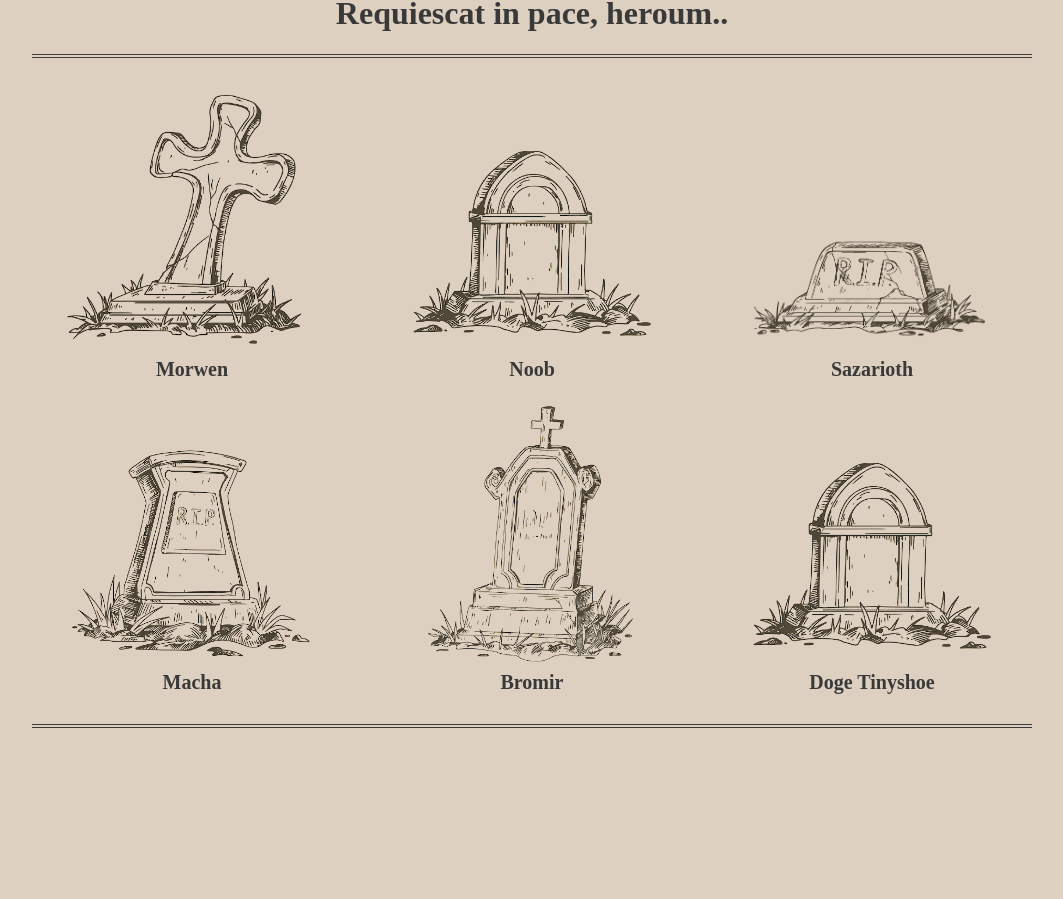
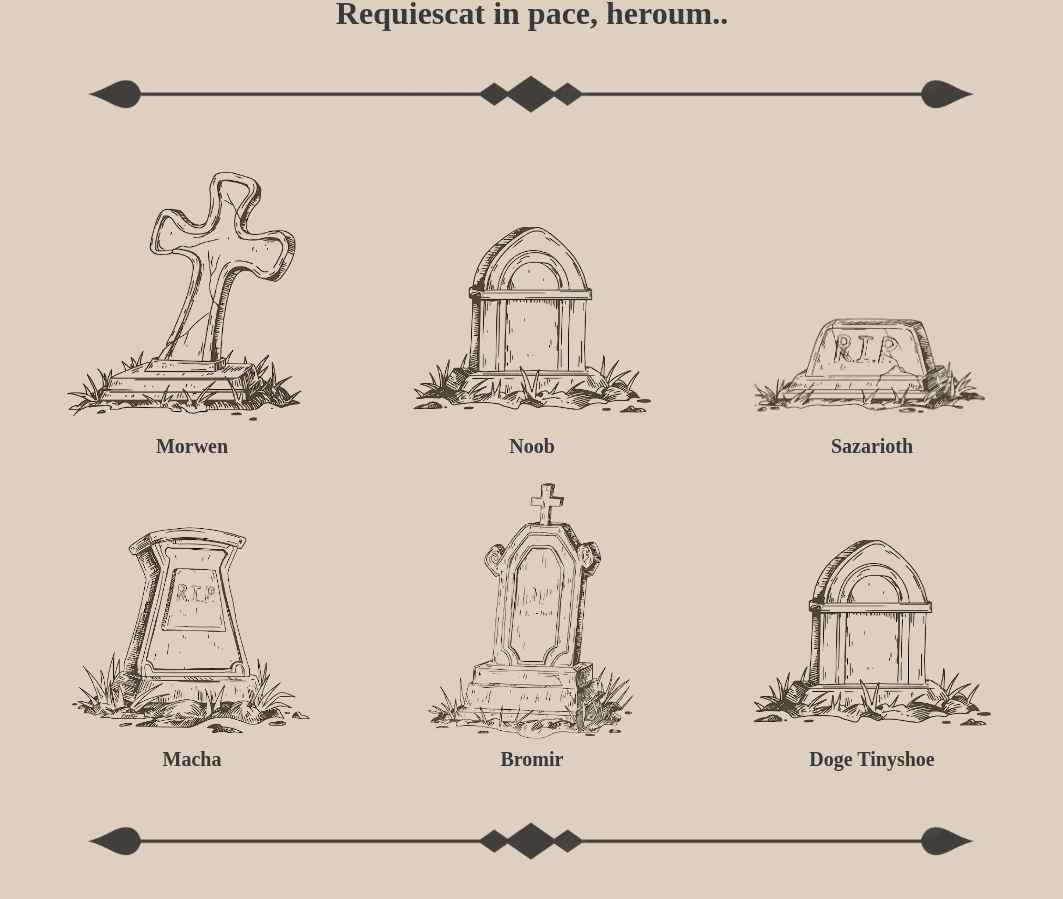
Before and after one commit to anndimi/whitehack-character-tracker, a React (Create React App) app in the folder frontend/: page /campaign/graveyard in a window 1280 px wide. Shown: the part 429-1328 px from the top of the page, without its empty margins (108-1171 px from the left). Before the commit the page ends 1257 px from the top, so only its background shows below. Built offline with nearby package versions, Linux system fonts and the light colour scheme; no server answers; a web font is replaced by a local one.

Commit message:
changed favicon icon, added page divider in all components, minor alignment changes in style

```diff
--- a/frontend/src/elements/CharacterModal.js
+++ b/frontend/src/elements/CharacterModal.js
@@ -69,12 +69,14 @@ const ModalContainer = styled.div`
   align-items: center;
   justify-content: center;
   background: #05030399;
+  z-index: 9999;
 `
 
 const ModalWrapper = styled.div`
   width: 500px;
   height: fit-content;
   background-color: rgb(221, 208, 193);
+  z-index: 9999;
 `
 
 const ModalHeader = styled.div`
@@ -96,6 +98,9 @@ const CloseButton = styled.button`
       vertical-align: middle;
       :hover {
         transform: scale(1.09);
+      }
+      :active {
+        transform: scale(1);
       }
     }
   }
@@ -142,5 +147,8 @@ const ModalButtonWrapper = styled.div`
     :hover {
       transform: scale(1.09);
     }
+    :active {
+      transform: scale(1);
+    }
   }
 `
--- a/frontend/src/elements/HeroImg.js
+++ b/frontend/src/elements/HeroImg.js
@@ -19,7 +19,7 @@ const HeroImg = () => {
         <HeroTitle>
           <h1>Whitehack Character Tracker</h1>
           <HomePageContainer>
-            <h2>Go to an existing campaign or create a new one!</h2>
+            <h2>Go to an existing campaign or create a new one</h2>
             <FormsContainer>
               <Form>
                 <label htmlFor="existingCampaign"></label>
--- a/frontend/src/pages/CampaignPage.js
+++ b/frontend/src/pages/CampaignPage.js
@@ -2,6 +2,8 @@ import React from 'react'
 import { useLocation } from 'react-router-dom'
 import Navbar from '../elements/Navbar'
 import styled from 'styled-components'
+import divider from '../assets/images/divider.png'
+import { Divider } from '../styles/global'
 
 const CampaignPage = () => {
   let location = useLocation()
@@ -10,8 +12,9 @@ const CampaignPage = () => {
       <Navbar />
       {location.pathname === '/campaign' ? (
         <PageContainer>
-          <h1>(Campaign name)</h1>
+          <h1>Adventures Under a Dying Sun</h1>
           <CampaignWrapper>
+            <Divider src={divider} alt="divider" />
             <p>
               Lorem ipsum dolor sit amet, consectetur adipiscing elit, sed do
               eiusmod tempor incididunt ut labore et dolore magna aliqua. Quis
@@ -27,6 +30,7 @@ const CampaignPage = () => {
               pellentesque massa placerat duis ultricies lacus. Eget egestas
               purus viverra accumsan in nisl nisi scelerisque.
             </p>
+            <Divider src={divider} alt="divider" />
           </CampaignWrapper>
         </PageContainer>
       ) : null}
@@ -46,8 +50,9 @@ const PageContainer = styled.div`
   max-width: 1000px;
 `
 const CampaignWrapper = styled.div`
-  border-bottom: 4px double #393939;
-  border-top: 4px double #393939;
+  display: flex;
+  flex-direction: column;
+  align-items: center;
   padding: 30px 0;
   p {
     font-size: 20px;
--- a/frontend/src/pages/CharactersPage.js
+++ b/frontend/src/pages/CharactersPage.js
@@ -7,6 +7,8 @@ import crossIcon from '../assets/icons/cross-icon.png'
 import wiseIcon from '../assets/icons/wise-icon.png'
 import strongIcon from '../assets/icons/strong-icon.png'
 import deftIcon from '../assets/icons/deft-icon.png'
+import divider from '../assets/images/divider.png'
+import { Divider } from '../styles/global'
 
 const CharactersPage = ({ characters }) => {
   const [showModal, setShowModal] = useState(false)
@@ -16,13 +18,14 @@ const CharactersPage = ({ characters }) => {
       <PageWrapper>
         <h1>Current fellowship</h1>
         <button type="submit" onClick={() => setShowModal(true)}>
-          <img src={crossIcon} alt="add hero" />
+          <AddHeroButtonImg src={crossIcon} alt="add hero" />
         </button>
         <CharacterModal
           onClose={() => setShowModal(false)}
           showModal={showModal}
         />
         <CharactersWrapper>
+          <Divider src={divider} alt="divider" />
           <span>
             <img src={deftIcon} /> Idris Kushul
           </span>
@@ -45,6 +48,7 @@ const CharactersPage = ({ characters }) => {
               </Link>
             </CharacterListContainer>
           ))} */}
+          <Divider src={divider} alt="divider" />
         </CharactersWrapper>
       </PageWrapper>
     </PageContainer>
@@ -88,10 +92,14 @@ const PageWrapper = styled.div`
     background-color: rgb(221, 208, 193);
     cursor: pointer;
   }
-  img {
-    :hover {
-      transform: scale(1.09);
-    }
+`
+
+const AddHeroButtonImg = styled.img`
+  :hover {
+    transform: scale(1.09);
+  }
+  :active {
+    transform: scale(1);
   }
 `
 
@@ -99,9 +107,6 @@ const CharactersWrapper = styled.div`
   display: flex;
   flex-direction: column;
   gap: 25px;
-  border-bottom: 4px double #393939;
-  border-top: 4px double #393939;
-  padding: 30px 0;
   margin-top: 20px;
   img {
     width: 40px;
--- a/frontend/src/pages/GraveyardPage.js
+++ b/frontend/src/pages/GraveyardPage.js
@@ -6,12 +6,15 @@ import gravestone2 from '../assets/images/gravestone2.png'
 import gravestone3 from '../assets/images/gravestone3.png'
 import gravestone4 from '../assets/images/gravestone4.png'
 import gravestone5 from '../assets/images/gravestone5.png'
+import divider from '../assets/images/divider.png'
+import { Divider } from '../styles/global'
 
 const GraveyardPage = () => {
   return (
     <PageContainer>
       <PageWrapper>
         <h1>Requiescat in pace, heroum..</h1>
+        <Divider src={divider} alt="divider" />
         <GraveyardContainer>
           <GravestoneContainer>
             <img src={gravestone1} />
@@ -38,6 +41,7 @@ const GraveyardPage = () => {
             <h3>Doge Tinyshoe</h3>
           </GravestoneContainer>
         </GraveyardContainer>
+        <Divider src={divider} alt="divider" />
       </PageWrapper>
     </PageContainer>
   )
@@ -68,8 +72,6 @@ const GraveyardContainer = styled.div`
   gap: 20px;
   margin: auto;
   text-align: center;
-  border-bottom: 4px double #393939;
-  border-top: 4px double #393939;
   padding: 30px 0;
   img {
     width: 250px;
--- a/frontend/src/styles/global.js
+++ b/frontend/src/styles/global.js
@@ -8,3 +8,10 @@ export const PageTitle = styled.h1`
 export const PageContainer = styled.div`
   margin-top: 37vh;
 `
+
+export const Divider = styled.img`
+  width: 90% !important;
+  opacity: 0.7 !important;
+  align-self: center;
+  padding: 20px 0;
+`
```
Also changed, not shown: frontend/src/assets/images/divider.png (added), 1 other file (tests, documents, lock files or other folders).
